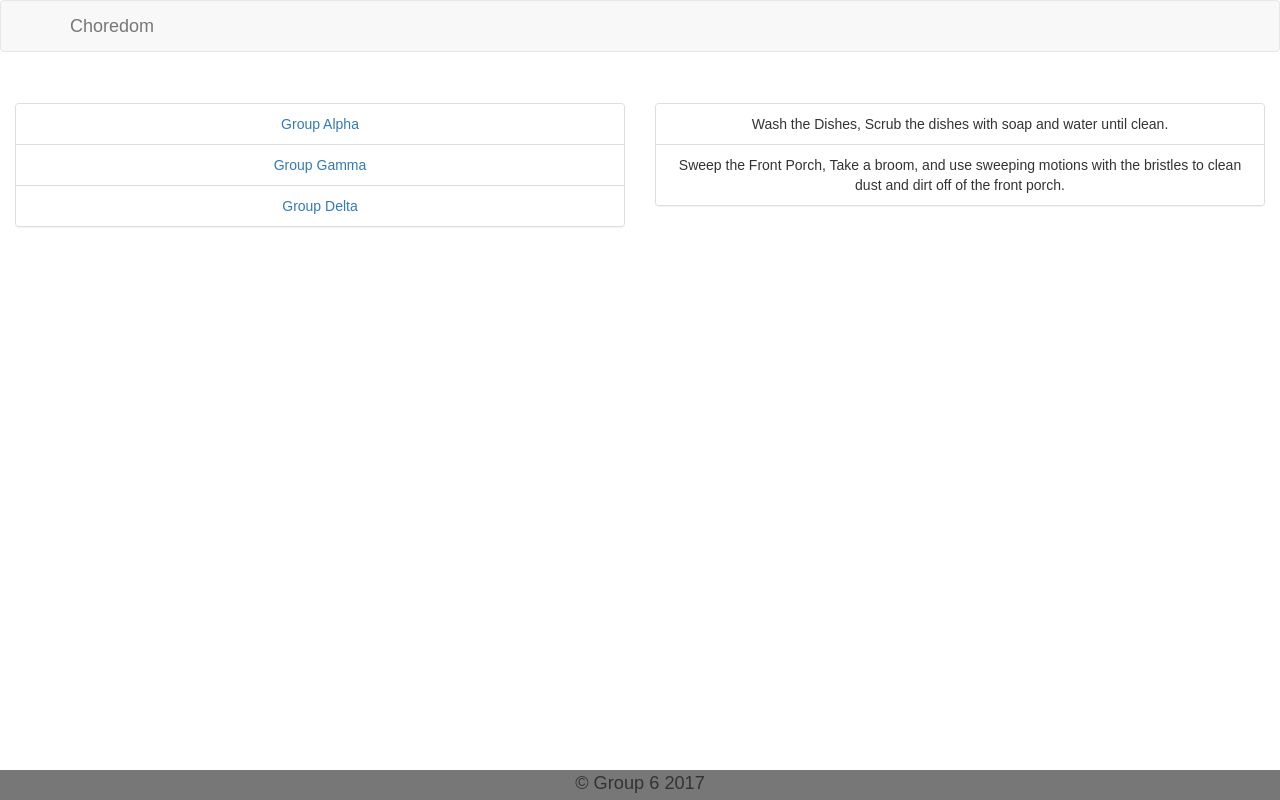
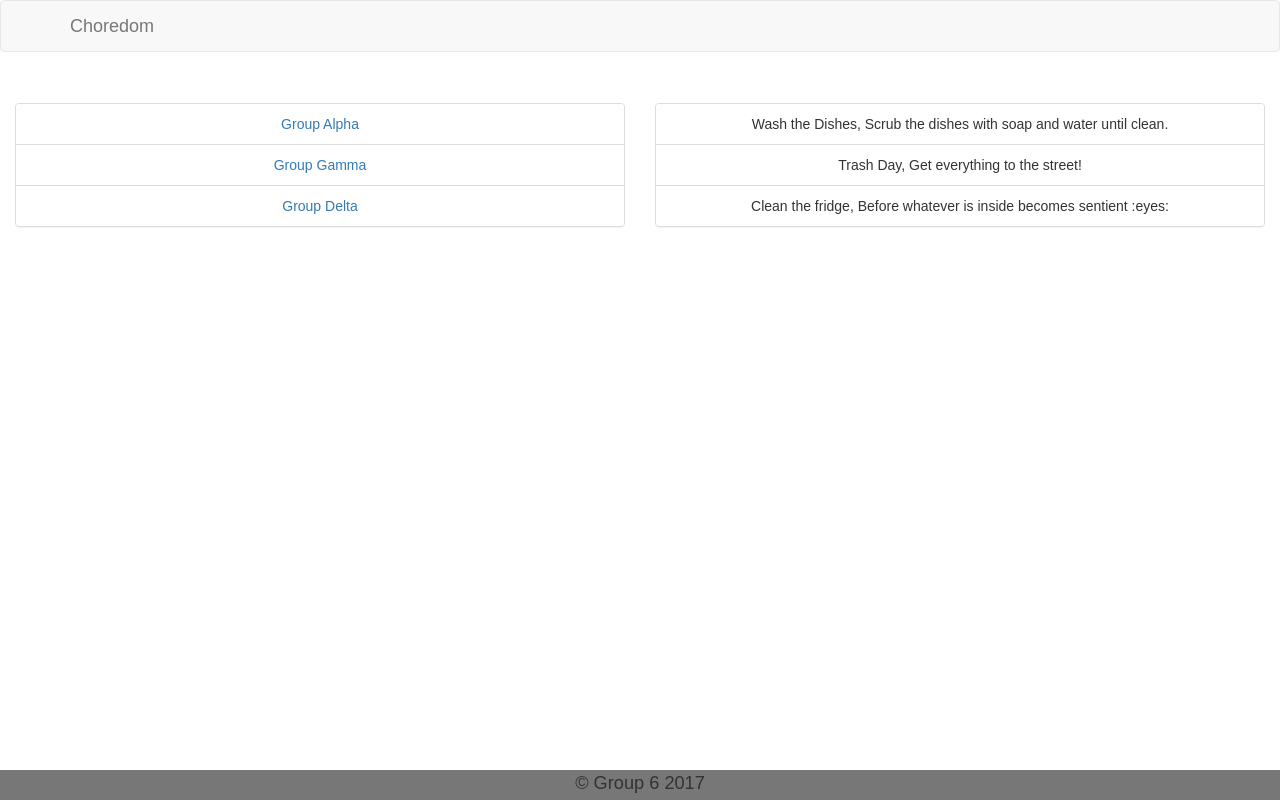
Before and after one commit to wrejcodes/choredom-client, a React (Create React App) app: page / in a window 1280 px wide. Built offline with nearby package versions, Linux system fonts and the light colour scheme.

Commit message:
Redesigned GroupInfo page and found and open source emoji parser

```diff
--- a/package.json
+++ b/package.json
@@ -7,6 +7,7 @@
     "react": "^16.0.0",
     "react-bootstrap": "^0.31.3",
     "react-dom": "^16.0.0",
+    "react-emojione": "^4.0.2",
     "react-intl": "^2.4.0",
     "react-redux": "^5.0.6",
     "react-router": "^4.2.0",
--- /dev/null
+++ b/src/components/Chores/Chore.js
@@ -0,0 +1,28 @@
+import React, {Component} from 'react';
+import { Well, Panel, Image, ListGroup, ListGroupItem, Button } from 'react-bootstrap';
+import {FormattedRelative} from 'react-intl';
+import {emojify} from 'react-emojione';
+
+class Chore extends Component{
+
+	render(){
+		const {user, current_user, chore} = this.props
+		const {style, text} = user.id === current_user ? {style:'success',text:'Complete'} : {style:'warning',text:'Steal'}
+		return(
+			<Well className="Chore-container" large>
+
+				<Panel header={<h1>{chore.name}</h1>}>
+					<ListGroup>
+						<ListGroupItem>Description: {emojify(chore.description)}</ListGroupItem>
+						<ListGroupItem>Due: <FormattedRelative value={chore.endTime}/></ListGroupItem>
+						<ListGroupItem>Belongs to: {user.name}</ListGroupItem>
+						<ListGroupItem>Points: 50</ListGroupItem>
+					</ListGroup>
+				</Panel>
+				<Button bsStyle={style}>{text}</Button>
+			</Well>
+		);
+	}
+}
+
+export default Chore;
--- a/src/components/Group/Group.css
+++ b/src/components/Group/Group.css
@@ -1,3 +1,8 @@
-td {
-	text-align: left;
+.header{
+	margin-top: 0;
 }
+
+.titleRow{
+	padding-top: 30px;
+	padding-bottom: 30px;
+}
--- a/src/components/Group/Group.js
+++ b/src/components/Group/Group.js
@@ -1,6 +1,6 @@
 import React, {Component} from 'react';
-import { Table } from 'react-bootstrap';
-import { FormattedRelative } from 'react-intl';
+import ChoreItem from '../../containers/ChoreItem';
+import {Col, PageHeader, Row, Panel, ListGroup, ListGroupItem} from 'react-bootstrap';
 import './Group.css';
 
 class Group extends Component{
@@ -13,7 +13,8 @@ class Group extends Component{
 
 		const groupChores = chores.filter( (chore) => {
 			return chore.belongsToGroup === groupId
-		})
+		});
+
 		let findGroup = () => {
 			let temp = null;
 			groups.forEach( (group) =>{
@@ -22,7 +23,7 @@ class Group extends Component{
 				}
 			})
 			return temp;
-		}
+		};
 
 		const currentGroup = findGroup();
 
@@ -43,32 +44,62 @@ class Group extends Component{
 			return temp;
 		});
 
-		const tableRows = this.usersWithChore.map( (userAndChore, index) => {
-			let name = userAndChore[0].name;
+		const choreArray = [];
+
+		this.usersWithChore.forEach( (userAndChore, index) => {
+			let user = userAndChore[0];
 			let chore = userAndChore[1];
-			return(<tr key={index}>
-						<td>{name}</td>
-						<td>{chore && chore.name}</td>
-						<td>{chore && chore.description}</td>
-						<td>{chore && <FormattedRelative value={chore.endTime}/>}</td>
-				   </tr>);
-		})
+			if( chore ){
+				choreArray.push(
+				<Col md={4}>
+					<ChoreItem
+					 key={index}
+				     user={user}
+					 chore={chore}
+					 group={currentGroup} />
+				</Col>);
+
+			}
+		});
+
+		const userNameArray = groupUsers.map((user, index)=>{
+			return <ListGroupItem key={index}>{user.name}</ListGroupItem>
+		});
+
+		const userPointArray = groupUsers.map((user, index)=>{
+			return <ListGroupItem key={index}>{currentGroup.points[`${user.id}`]}</ListGroupItem>
+		});
 
 		return(
 			<div className="Group-container container">
-				<Table bordered condensed>
-					<thead>
-						<tr>
-							<th>Users</th>
-							<th>Chore for User</th>
-							<th>Description for chore</th>
-							<th>Due</th>
-						</tr>
-					</thead>
-					<tbody>
-						{tableRows}
-					</tbody>
-				</Table>
+				<PageHeader className="header">
+					{currentGroup.name}
+				</PageHeader>
+				<Row className="titleRow">
+					<h3>Group Chores</h3>
+				</Row>
+				<Row>
+					{choreArray}
+				</Row>
+				<Row className="titleRow">
+					<h3>Group Members</h3>
+				</Row>
+				<Row>
+					<Panel>
+						<Col xs={6}>
+							<ListGroup>
+								<h4>Members</h4>
+								{userNameArray}
+							</ListGroup>
+						</Col>
+						<Col xs={6}>
+							<ListGroup>
+								<h4>Points</h4>
+								{userPointArray}
+							</ListGroup>
+						</Col>
+					</Panel>
+				</Row>
 			</div>
 		);
 	}
--- /dev/null
+++ b/src/containers/ChoreItem.js
@@ -0,0 +1,20 @@
+import Chore from '../components/Chores/Chore';
+import {connect} from 'react-redux';
+
+const mapStateToProps = (state, ownProps) =>{
+	return {
+		current_user: state.current_user,
+		user: ownProps.user,
+		chore: ownProps.chore,
+		group: ownProps.group,
+	}
+}
+
+const mapDispatchToProps = (dispatch) =>{
+	return {
+
+	}
+}
+
+export const ChoreItem = connect(mapStateToProps,mapDispatchToProps)(Chore);
+export default ChoreItem;
--- a/src/data/chores.js
+++ b/src/data/chores.js
@@ -26,17 +26,95 @@ const chores = [
     startTime: Date.now() - (1000 * 5 * 24 * 60 * 60),
     endTime: Date.now() - (1000 * 3 * 60 * 60),
     belongsToGroup: 3,
-    belongsToUser: 1,
+    belongsToUser: 3,
   },
 
   {
     id: 4,
     name: "Wash the Car",
-    description: "Clean the car, soap and armor all is under the kitchen sink.",
+    description: "Clean the car. Soap and armor all is under the kitchen sink.",
     startTime: Date.now() - (1000 * 48 * 60 * 60),
     endTime: Date.now() - (1000 * 24 * 3  * 60 * 60),
     belongsToGroup: 4,
     belongsToUser: 4,
+  },
+    {
+    id: 5,
+    name: "Mow the Lawn",
+    description: "Use the push mower. Riding mower is :(",
+    startTime: Date.now() - (1000 * 72 * 60 * 60),
+    endTime: Date.now() + (1000 * 24 * 7 * 60 * 60),
+    belongsToGroup: 1,
+    belongsToUser: 2,
+  },
+
+  {
+    id: 6,
+    name: "Clean up all of your $%#!^$ trash!",
+    description: "Seriously, it smells like garbage.",
+    startTime: Date.now() - (1000 * 48 * 60 * 60),
+    endTime: Date.now() + (1000 * 48 * 60 * 60),
+    belongsToGroup: 2,
+    belongsToUser: 3,
+  },
+
+  {
+    id: 7,
+    name: "Vacuum and carpet fresh.",
+    description: "Family is coming into town.",
+    startTime: Date.now() - (1000 * 5 * 24 * 60 * 60),
+    endTime: Date.now() - (1000 * 3 * 60 * 60),
+    belongsToGroup: 3,
+    belongsToUser: 4,
+  },
+
+  {
+    id: 8,
+    name: "Trash Day",
+    description: "Get everything to the street!",
+    startTime: Date.now() - (1000 * 48 * 60 * 60),
+    endTime: Date.now() - (1000 * 24 * 3  * 60 * 60),
+    belongsToGroup: 4,
+    belongsToUser: 1,
+  },
+    {
+    id: 9,
+    name: "Wash the Dishes",
+    description: "Scrub the dishes with soap and water until clean.",
+    startTime: Date.now() - (1000 * 72 * 60 * 60),
+    endTime: Date.now() + (1000 * 24 * 7 * 60 * 60),
+    belongsToGroup: 1,
+    belongsToUser: 3,
+  },
+
+  {
+    id: 10,
+    name: "Dust",
+    description: "It's getting dusty and crusty.",
+    startTime: Date.now() - (1000 * 48 * 60 * 60),
+    endTime: Date.now() + (1000 * 48 * 60 * 60),
+    belongsToGroup: 2,
+    belongsToUser: 4,
+  },
+
+  {
+    id: 11,
+    name: "Clean the fridge",
+    description: "Before whatever is inside becomes sentient :eyes:",
+    startTime: Date.now() - (1000 * 5 * 24 * 60 * 60),
+    endTime: Date.now() - (1000 * 3 * 60 * 60),
+    belongsToGroup: 3,
+    belongsToUser: 1,
+  },
+
+  {
+    id: 12,
+    name: "Water all of the plants",
+    description: ":sunflower: :sweat_drops:",
+    startTime: Date.now() - (1000 * 48 * 60 * 60),
+    endTime: Date.now() - (1000 * 24 * 3  * 60 * 60),
+    belongsToGroup: 4,
+    belongsToUser: 2,
   }
 ]
 
--- a/src/data/groups.js
+++ b/src/data/groups.js
@@ -4,6 +4,11 @@ const groups = [
     name: "Group Alpha",
     userIDs: [1, 2, 3],
     adminID: 1,
+    points: {
+      "1": 60,
+      "2": 50,
+      "3": 30,
+    },
   },
 
   {
@@ -11,6 +16,11 @@ const groups = [
     name: "Group Beta",
     userIDs: [2, 3, 4],
     adminID: 2,
+    points: {
+      "2": 20,
+      "3": 85,
+      "4": 37,
+    },
   },
 
   {
@@ -18,6 +28,11 @@ const groups = [
     name: "Group Gamma",
     userIDs: [3, 4, 1],
     adminID: 3,
+    points: {
+      "3": 10,
+      "4": 70,
+      "1": 25,
+    },
   },
 
   {
@@ -25,6 +40,11 @@ const groups = [
     name: "Group Delta",
     userIDs: [4, 1, 2],
     adminID: 4,
+    points: {
+      "4": 15,
+      "1": 90,
+      "2": 45,
+    },
   },
 ]
 export default groups;
```
